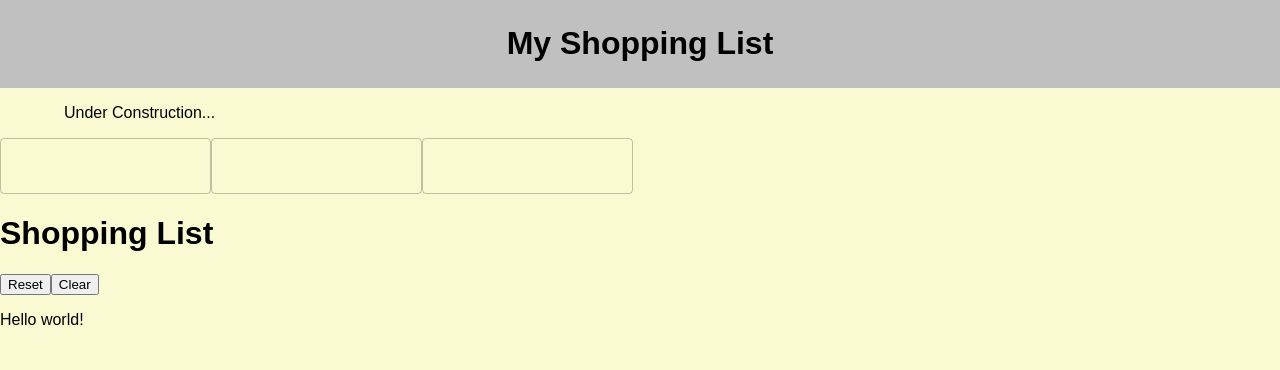
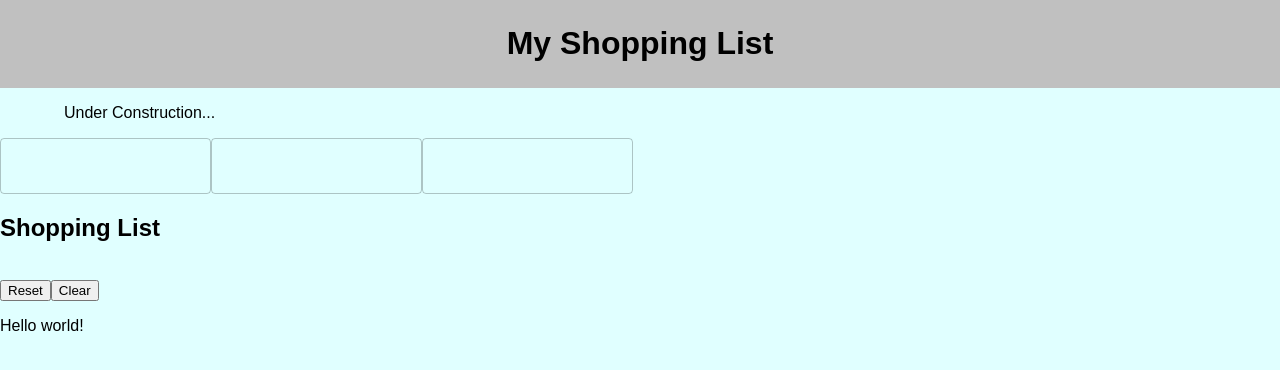
Before and after one commit to randomnewb/group-fs-react-shopping-list, a React (Create React App) app: page / in a window 1280 px wide. Shown: the top 370 px of the page. Built offline with nearby package versions, Linux system fonts and the light colour scheme.

Commit message:
Fixed some folder structure issues, delegated tasks, ready to branch

```diff
--- a/src/components/App/App.css
+++ b/src/components/App/App.css
@@ -1,4 +1,4 @@
 main {
-  width: 90%;
-  margin: auto;
+    width: 90%;
+    margin: auto;
 }
--- a/src/components/App/Grocery/Grocery.css
+++ /dev/null
@@ -1,3 +0,0 @@
-body {
-    background-color: lavender;
-}
--- a/src/components/App/Input/Input.css
+++ /dev/null
@@ -1,3 +0,0 @@
-body {
-    background-color: lightgoldenrodyellow;
-}
--- a/src/components/App/Item/Item.css
+++ /dev/null
@@ -1,3 +0,0 @@
-body {
-    background-color: lightcyan;
-}
--- a/src/components/Grocery/Grocery.css
+++ b/src/components/Grocery/Grocery.css
@@ -0,0 +1,3 @@
+body {
+    background-color: lavender;
+}
--- a/src/components/Grocery/Grocery.jsx
+++ b/src/components/Grocery/Grocery.jsx
@@ -3,10 +3,11 @@ import "./Grocery.css";
 
 function Grocery() {
     return (
-        <div>
-            <h1>Shopping List</h1>
-            <button id="reset">Reset</button>
-            <button id="clear">Clear</button>
+        <div className="groceryList">
+            <h2>Shopping List</h2>
+            <br />
+            <button>Reset</button>
+            <button>Clear</button>
         </div>
     );
 }
--- a/src/components/Item/Item.css
+++ b/src/components/Item/Item.css
@@ -0,0 +1,3 @@
+body {
+    background-color: lightcyan;
+}
```
Also changed, not shown: src/components/App/Grocery/Grocery.jsx (deleted, +0 -15 lines), src/components/App/Input/Input.jsx (deleted, +0 -14 lines), src/components/App/Item/Item.jsx (deleted, +0 -12 lines), 1 other file (tests, documents, lock files or other folders).
